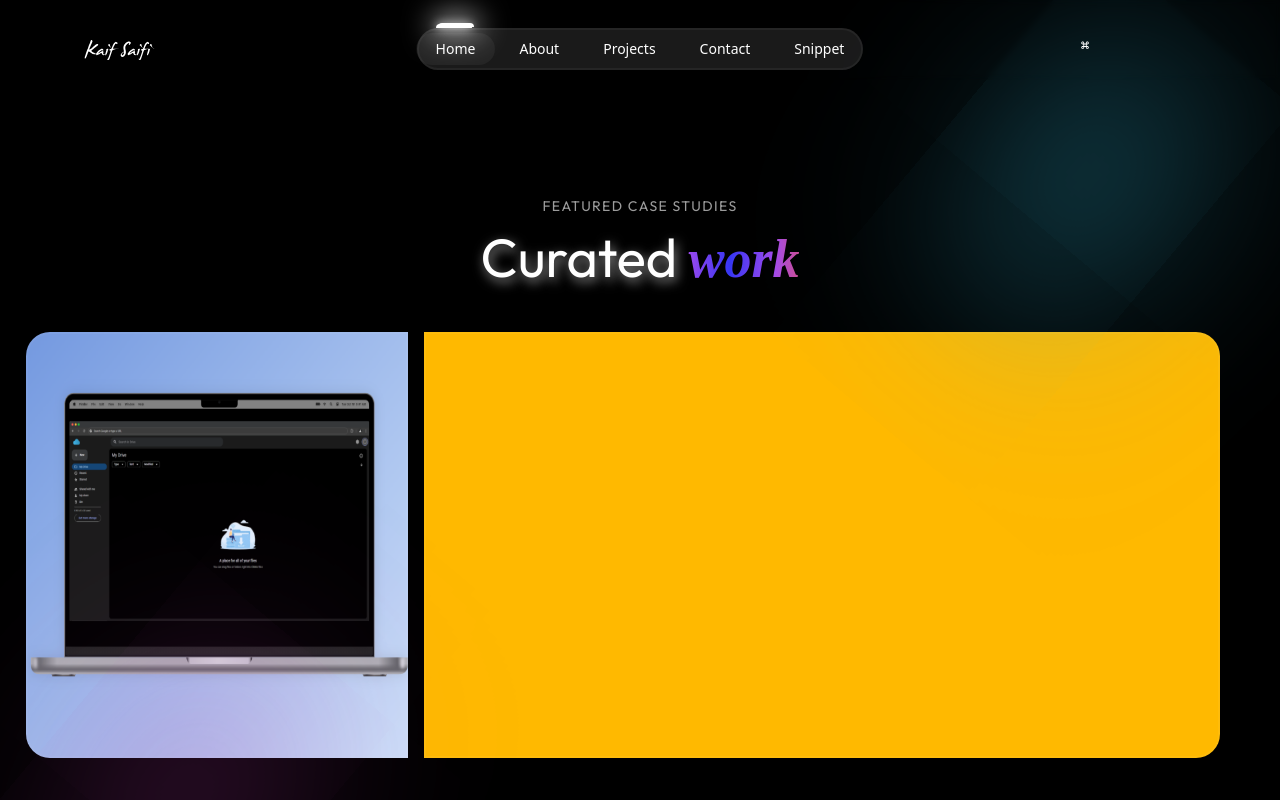
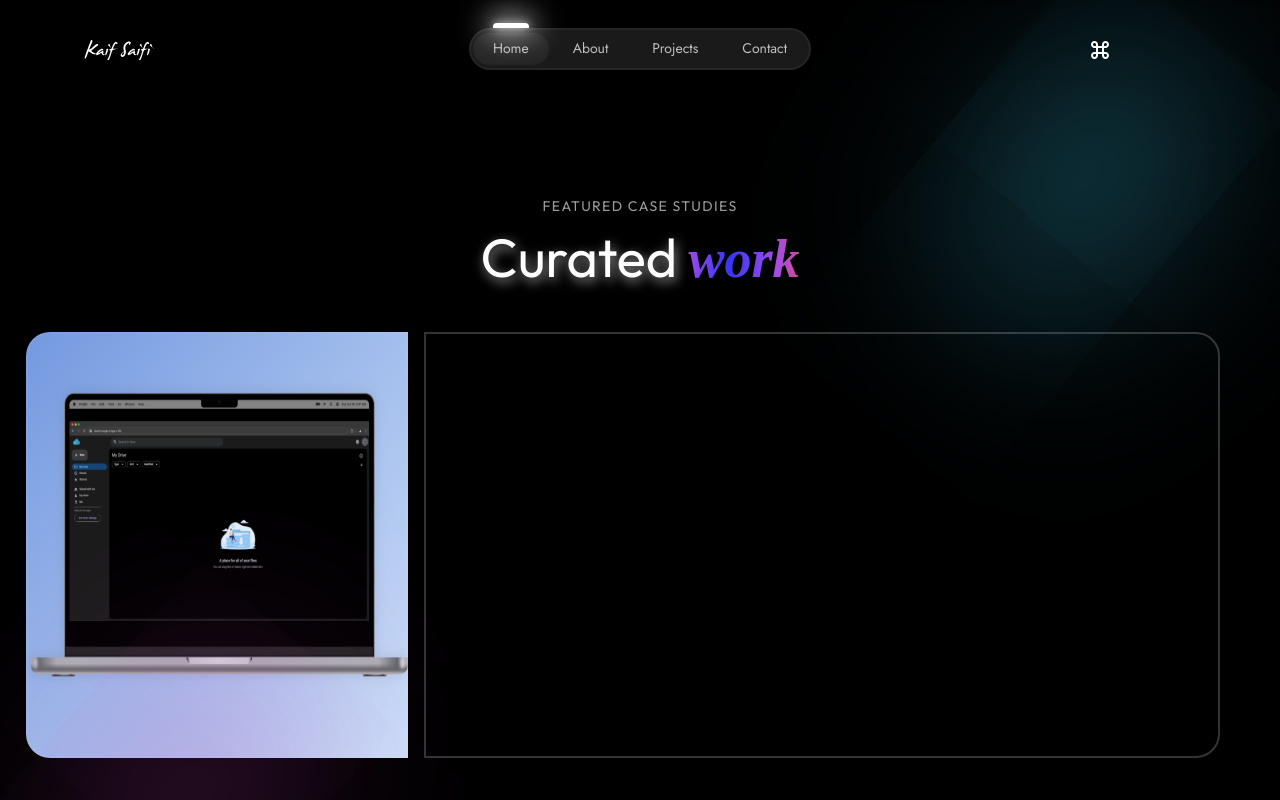
Before and after one commit to developer-kaifsaifi/portfolio-responsive, a React (Vite) app: page /projects in a window 1280 px wide. Shown: the top 800 px of the page. Built offline with nearby package versions, Linux system fonts and the light colour scheme.

Commit message:
only project section and command section left

```diff
--- a/package.json
+++ b/package.json
@@ -10,11 +10,13 @@
     "preview": "vite preview"
   },
   "dependencies": {
+    "@emailjs/browser": "^4.4.1",
     "@tailwindcss/vite": "^4.1.18",
     "lenis": "^1.3.17",
     "motion": "^12.29.2",
     "react": "^19.2.0",
     "react-dom": "^19.2.0",
+    "react-hot-toast": "^2.6.0",
     "react-icons": "^5.5.0",
     "react-router-dom": "^7.13.0",
     "tailwindcss": "^4.1.18"
--- a/src/App.jsx
+++ b/src/App.jsx
@@ -11,9 +11,9 @@ function App() {
       {/* Layout Route */}
       <Route path="/" element={<HomeLayout />}>
         <Route index element={<MainPage />} />
-        <Route path="/about" element={<AboutPage />} />
-        <Route path="/projects" element={<ProjectPage />} />
-        <Route path="/contact" element={<ContactPage />} />
+        <Route path="about" element={<AboutPage />} />
+        <Route path="projects" element={<ProjectPage />} />
+        <Route path="contact" element={<ContactPage/>} />
       </Route>
     </Routes>
   )
--- a/src/Pages/ContactPage.jsx
+++ b/src/Pages/ContactPage.jsx
@@ -1,7 +1,16 @@
 import React from 'react'
 import Contact from '../components/Contact'
+import ReactLenis from 'lenis/react'
+import { Toaster } from 'react-hot-toast'
+
+
+
 
 export default function ContactPage() {
+
+
+
+
   return (
     <> <ReactLenis root
         options={{
@@ -15,13 +24,13 @@ export default function ContactPage() {
           wheelMultiplier: 1,
           touchMultiplier: 2,
         }}>
-<div className='w-full  bg-[#00000000]' /><div className="w-screen pointer-events-none h-screen fixed z-500  bg-[#00000000] ">
+<div className='w-full  bg-[#000000]' /><div className="w-screen pointer-events-none h-screen fixed z-500  bg-[#00000000] ">
         {" "}
         <div className="w-35  rounded-full fixed top-56 blue-shadow right-30  rotate-130" />
         <div className="w-35  rounded-full fixed -bottom-10 pink-shadow left-30  rotate-130" /></div>
 
          <div className='w-full h-10 bg-[#000000]' />
-         <div className="relative bg-transparent"><Contact /></div>
+         <div className="relative bg-transparent"><Toaster position="top-right" /><Contact /></div>
 
          {/* 👇 THIS IS MUST FOR REVEAL */}
          <div className="h-[50vh] pointer-events-none" />
--- a/src/Pages/ProjectPage.jsx
+++ b/src/Pages/ProjectPage.jsx
@@ -27,7 +27,7 @@ export default function ProjectPage() {
          <div className="w-min-[70vw] bg-[#000000] px-50 text-center relative h-full text-[72px] outfit text-[#9C9C9C] flex flex-col   items-center justify-center font-semibold  " >
 
           <h4 className="text-[18px] font-light text-[#9C9C9C]  outfit">
-           <span className="">Need help in your web development ?</span><span className=" ml-2 font-semibold underline"><a href="">Lets Talk</a></span>
+           <span className="">Need help in your web development ?</span><span className=" ml-2 font-semibold underline"><a href="">Let's Talk!</a></span>
           </h4>
          </div>
          </div>
--- a/src/components/Contact.jsx
+++ b/src/components/Contact.jsx
@@ -1,26 +1,125 @@
-import React from 'react'
+import  { useRef, useState } from 'react'
+import emailjs from "@emailjs/browser";
+import toast, { Toaster } from "react-hot-toast";
+
+
 
 export default function Contact() {
+
+const [iname,setName] = useState("")
+const [email,setEmail] = useState("")
+const [message,setMessage] = useState("")
+  const formRef = useRef();
+const SubmitHandler = (e) => {
+
+
+e.preventDefault();
+
+
+
+
+
+  const templateParams = {
+
+    from_name: iname,
+    message: message,
+    time: new Date().toLocaleString(),
+  };
+
+ emailjs
+      .sendForm("service_1trsv65", 'template_usugcdw', formRef.current, {
+        publicKey: 'Q9lGXAK6ML190h-Pt',
+      })
+      .then(
+        () => {
+         toast.success("Message sent successfully ",{style: {
+              backgroundColor : "#1A1A1A",
+              color: "#ffffff"
+            }});;
+        setName("");
+       setEmail("");
+       setMessage("");
+        },).catch(
+        (err) => {
+          console.log(err);
+
+          toast.error("Message failed", {
+            style: {
+              backgroundColor : "#1A1A1A"
+            }
+          });;
+        },
+      );
+
+  //  emailjs.send(
+  //     import.meta.env.VITE_EMAILJS_SERVICE_ID,
+  //     import.meta.env.VITE_EMAILJS_TEMPLATE_ID,
+  //     templateParams,
+  //     import.meta.env.VITE_EMAILJS_PUBLIC_KEY
+  //   )
+  //   .then(() => {
+  //     alert("Email sent successfully 🚀");
+  //     setName("");
+  //     setEmail("");
+  //     setMessage("");
+  //   })
+  //   .catch((err) => {
+  //     console.log(err);
+  //     alert("Email failed ❌");
+  //   });
+};
+
+
+
   return (
     <>
-    <div className='w-full h-[120vh] bg-g'>
-         <div className="w-min-[70vw]  px-50 text-center relative h-full top-6 text-[72px] outfit text-[#9C9C9C] flex flex-col   items-center justify-center font-semibold  ">
+    <div className='w-full flex flex-col items-center justify-start  h-[120vh] bg-[#000000]'>
+         <div className="w-min-[70vw]  px-50 text-center relative h-50 text-[72px] outfit text-[#9C9C9C] flex flex-col   items-center justify-start pt-20 font-semibold  ">
           {" "}
           <h3 className="outfit  text-white text-[44px]">
            Contact
           </h3>
-          <h4 className="text-[18px] font-light text-[#9C9C9C] mt-5 outfit">
+          <h4 className="text-[18px] font-light text-[#9C9C9C]  outfit">
             hit me if up if you have any questions
           </h4> {" "}
         </div>
- <div>
-    <form action="">
-       <span><label htmlFor="namefeild">Name</label>
-        <input type="text"  id="namefeild" /></span>
-        <span><label htmlFor="namefeild">Email</label>
-        <input type="email"  id="namefeild" /></span>
-        <span><label htmlFor="namefeild">Name</label>
-        <textarea id="namefeild" ></textarea></span>
+ <div className="w-min-[50vw]  px-30 text-center relative h-full text-[14px] outfit text-[#ffffff] flex flex-col   items-center justify-start pt-20 font-semibold  ">
+    <form ref={formRef} onSubmit={SubmitHandler} action="">
+       <div className=' flex flex-col mb-10 items-start'><label htmlFor="name-field">Name</label>
+        <input name='name' required onChange={(e) =>{
+          setName(e.target.value)
+          }
+
+          }
+          value={iname}
+          id="name-field"
+
+
+          className='focus:outline-none w-180 border rounded-md px-2 py-3.5 border-[#53515B] h-10 mt-3' type="text"  /></div>
+        <div className='flex flex-col mb-10 items-start'><label htmlFor="email-field">Email</label>
+        <input name='email'
+        required
+        onChange={(e) =>{
+          setEmail(e.target.value)
+          }
+          }
+          id="email-field"
+          value={email} className='focus:outline-none w-180 border rounded-md px-2 py-3.5 border-[#53515B] h-10 mt-3' type="email"  /></div>
+        <div className='flex flex-col mb-10 items-start'><label htmlFor="text-field">Message</label>
+        <textarea
+        name='message'
+        required
+        onChange={(e) =>{
+          setMessage(e.target.value)
+          }
+
+          }
+id="text-field"
+
+          value={message}  className='focus:outline-none
+           resize-none w-180 border rounded-md px-2 py-3.5 border-[#53515B] h-40 mt-3'  ></textarea></div>
+        <div className='flex flex-col mb-10 items-start'>
+        <button type='submit' className=' pointer flex items-center justify-center bg-[#18181B] hover:bg-[#262628] resize-none w-180 border rounded-md px-2 py-3.5 border-[#53515B] h-10 mt-3' id="namefeild" >Let's talk!</button></div>
 
 
     </form>
--- a/src/components/Footer.jsx
+++ b/src/components/Footer.jsx
@@ -1,4 +1,6 @@
 import React, { useState } from "react";
+import { Link } from "react-router-dom";
+
 
 export default function Footer() {
   const [ishoveredgithub, setIshoveredgithub] = useState(false);
@@ -81,18 +83,36 @@ export default function Footer() {
                     GENERAL
                   </li>
                   <li className="text-[white] text text-[16px] font-semibold outfit ">
-                    Home
+                    <Link
+
+          to="/"
+          className="text-white hover:text-amber-400"
+        >
+          Home
+        </Link>
                   </li>
                   <br />
                   <li className="text-[white] text text-[16px] font-semibold outfit ">
-                    About
+                    <Link
+
+          to="/about"
+          className="text-white hover:text-amber-400"
+        >
+          About
+        </Link>
                   </li>
                   <br />
                   <li className="text-[white] text text-[16px] font-semibold outfit ">
-                    Project
+                   <Link
+
+          to="/projects"
+          className="text-white hover:text-amber-400"
+        >
+          Project
+        </Link>
                   </li>
                   <br />
-                  <li className="text-[white] text text-[16px] font-semibold outfit ">
+                  <li className="text-[#525252] text-[16px]  font-semibold outfit ">
                     Snippet
                   </li>
                 </ul>
--- a/src/components/Navbar.jsx
+++ b/src/components/Navbar.jsx
@@ -1,38 +1,39 @@
 import React, { useState } from "react";
 import "./utils.css";
 import { motion } from "motion/react";
-import { div } from "motion/react-client";
+import { Link } from "react-router-dom";
+import { MdKeyboardCommandKey } from "react-icons/md";
+
+
 
 const navItems = [
   {
     id: "home",
-    title: "Home",
+    title: "Home", path: "/"
   },
   {
     id: "about",
-    title: "About",
+    title: "About", path: "/about"
   },
   {
     id: "projects",
-    title: "Projects",
+    title: "Projects", path: "/projects"
   },
   {
     id: "contact",
-    title: "Contact",
+    title: "Contact", path: "/contact"
   },
-  {
-    id: "snippet",
-    title: "Snippet",
-  },
+
 ];
 
 export default function Navbar() {
   const [active, setActive] = useState(navItems[0].id);
 
+
   return (
     <>
       <div className="flex z-999 w-screen h-40 left-1/2 transform -translate-x-1/2 fixed top-7 justify-center">
-        <div className="absolute h-10 w- text-white w-100 top-3 left-20 ">
+        <div className="absolute h-10 w- text-[#BFBFBF] w-100 top-3 left-20 ">
           <svg
             className=""
             xmlns="http://www.w3.org/2000/svg"
@@ -48,16 +49,24 @@ export default function Navbar() {
             />{" "}
           </svg>{" "}
         </div>{" "}
-        <nav className="bg-[#FFFFFF1A] relative z-9999 pl-1 w-[445.49px] pr-1 h-[41.8px] flex items-center justify-center border-2 border-[#EDEDED0D] text-white rounded-full">
-          <ul className="flex gap-1 font-jost relative">
+        <nav className="bg-[#FFFFFF1A] relative z-9999 pl-1 w-[342.49px] pr-1 h-[41.8px] flex items-center justify-center border-2 border-[#EDEDED0D] text-[#BFBFBF] rounded-full">
+          <ul className="flex gap-1 text-[#BFBFBF] font-jost relative">
             {navItems.map((item) => {
               const isActive = active === item.id;
 
               return (
-                <li
+
+
+               <Link
+          key={item.id}
+          to={item.path}
+          className="text-white hover:text-amber-400"
+        >
+
+          <li
                   key={item.id}
                   onClick={() => setActive(item.id)}
-                  className="relative cursor-pointer px-5 py-[5.6px] rounded-full text-[14px] flex items-center justify-center"
+                  className="relative cursor-pointer text-[#BFBFBF] jost px-5 py-[5.6px] rounded-full text-[14px] flex items-center justify-center"
                 >
 
                   {isActive && (
@@ -74,7 +83,7 @@ export default function Navbar() {
                       />{" "}
                       <motion.span
                         layoutId="active-line"
-                        className="absolute bottom-[37px] h-1 shadow-[0_0_10px_#ffffff] w-9 bg-white rounded-t-full "
+                        className="absolute bottom-9.25 h-1 shadow-[0_0_10px_#ffffff] w-9 bg-white rounded-t-full "
                       />
                     </motion.div>
                   )}
@@ -83,7 +92,9 @@ export default function Navbar() {
                     transition={{ type: "spring", stiffness: 500, damping: 30 }}
                     className="relative z-10 inline-flex flex-col items-center whitespace-nowrap"
                   >
-                   {item.title}
+
+          {item.title}
+
                     {isActive && (
                       <motion.span
                         layoutId="active-line"
@@ -99,23 +110,12 @@ export default function Navbar() {
                     )}
                   </span>
                 </li>
-              );
+
+              </Link> );
             })}
           </ul>
         </nav>
-        <div className="w-10 h-10 flex items-center justify-center rounded-full mt-0.5 fixed right-40 hover:bg-[#EDEDED0D]"><svg
-
-                  xmlns="http://www.w3.org/2000/svg"
-                  xmlns:xlink="http://www.w3.org/1999/xlink"
-                  version="1.1"
-                  className="w-full h-full"
-                  viewBox="0.09440000355243683 9.806922912597656 94.70084381103516 26.84000015258789"
-                >
-                  <path
-                    d="M17.5 3C15.57 3 14 4.57 14 6.5V8h-4V6.5C10 4.57 8.43 3 6.5 3S3 4.57 3 6.5 4.57 10 6.5 10H8v4H6.5C4.57 14 3 15.57 3 17.5S4.57 21 6.5 21s3.5-1.57 3.5-3.5V16h4v1.5c0 1.93 1.57 3.5 3.5 3.5s3.5-1.57 3.5-3.5-1.57-3.5-3.5-3.5H16v-4h1.5c1.93 0 3.5-1.57 3.5-3.5S19.43 3 17.5 3zM16 8V6.5c0-.83.67-1.5 1.5-1.5s1.5.67 1.5 1.5S18.33 8 17.5 8H16zM6.5 8C5.67 8 5 7.33 5 6.5S5.67 5 6.5 5 8 5.67 8 6.5V8H6.5zm3.5 6v-4h4v4h-4zm7.5 5c-.83 0-1.5-.67-1.5-1.5V16h1.5c.83 0 1.5.67 1.5 1.5s-.67 1.5-1.5 1.5zm-11 0c-.83 0-1.5-.67-1.5-1.5S5.67 16 6.5 16H8v1.5c0 .83-.67 1.5-1.5 1.5z"
-                    fill="white"
-                  />
-                  </svg></div>
+        <span className="w-10 h-10 flex items-center justify-center rounded-full mt-0.5 fixed pointer right-40 hover:bg-[#EDEDED0D]">< MdKeyboardCommandKey className="scale-150 fill-white"  /></span>
       </div>
       <div className="fixed w-screen bg-transparent top-0 h-20 backdrop-blur-[3px] z-990 "/>
     </>
--- a/src/components/Project.jsx
+++ b/src/components/Project.jsx
@@ -15,16 +15,16 @@ export default function Project() {
         </div>
         <div className="min-w-lg flex flex-col py-8 gap-14 min-h-xl">
           <div className="flex gap-4  w-307 h-[426.23px] ">
-            <div className="w-[381.59px] h-[426.23px] rounded-l-3xl border-2  border-[#EDEDED0D] bg-[url(./assets/mac.png)] bg-[length:120%_110%] bg-center  "></div>
-            <div className="w-[calc(100%-381.59px-50px)] h-[426.23px] rounded-r-3xl border-2  border-[#EDEDED0D] bg-amber-400   "></div>
+            <div className="w-[381.59px] h-[426.23px] rounded-l-3xl border-2  border-[#EDEDED0D] bg-[url(./assets/mac.png)] bg-size-[120%_110%] bg-center  "></div>
+            <div className="w-[calc(100%-381.59px-50px)] h-[426.23px] rounded-r-3xl border-2  border-[#333333]   "><div className="w-full h-full "></div></div>
           </div>
           <div className="flex gap-4  w-307 h-[426.23px] ">
-            <div className="w-[calc(100%-381.59px-50px)] h-[426.23px] rounded-l-3xl border-2 border-[#EDEDED0D] bg-amber-400   "></div>
+            <div className="w-[calc(100%-381.59px-50px)] h-[426.23px] rounded-l-3xl border-2   border-[#333333]    "></div>
             <div className="w-[381.59px] h-[426.23px] rounded-r-3xl border-2 border-[#EDEDED0D] bg-[url(./assets/messenger.jpg)] bg-cover bg-center  "></div>
           </div>
           <div className="flex gap-4  w-307 h-[426.23px] ">
             <div className="w-[381.59px] h-[426.23px] rounded-l-3xl border-2 border-[#EDEDED0D] bg-[url(./assets/pc.png)] bg-center  bg-no-repeat bg-size-[99%_99%]   "></div>
-            <div className="w-[calc(100%-381.59px-50px)] h-[426.23px] rounded-r-3xl border-2 border-[#EDEDED0D] bg-amber-400   "></div>
+            <div className="w-[calc(100%-381.59px-50px)] h-[426.23px] rounded-r-3xl border-2  border-[#333333]    "></div>
           </div>
         </div>
       </div>
```
Also changed, not shown: 2 other files (tests, documents, lock files or other folders).
